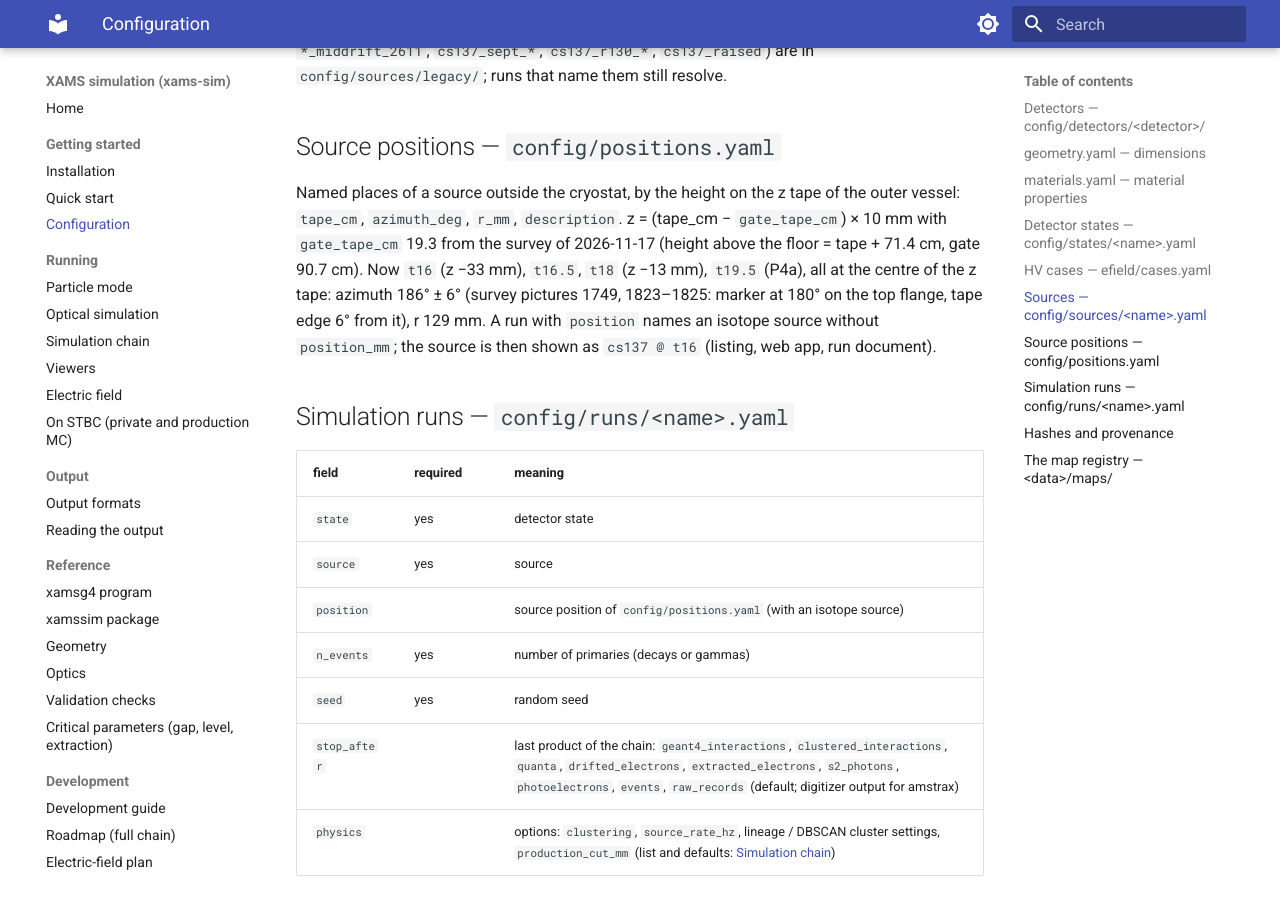
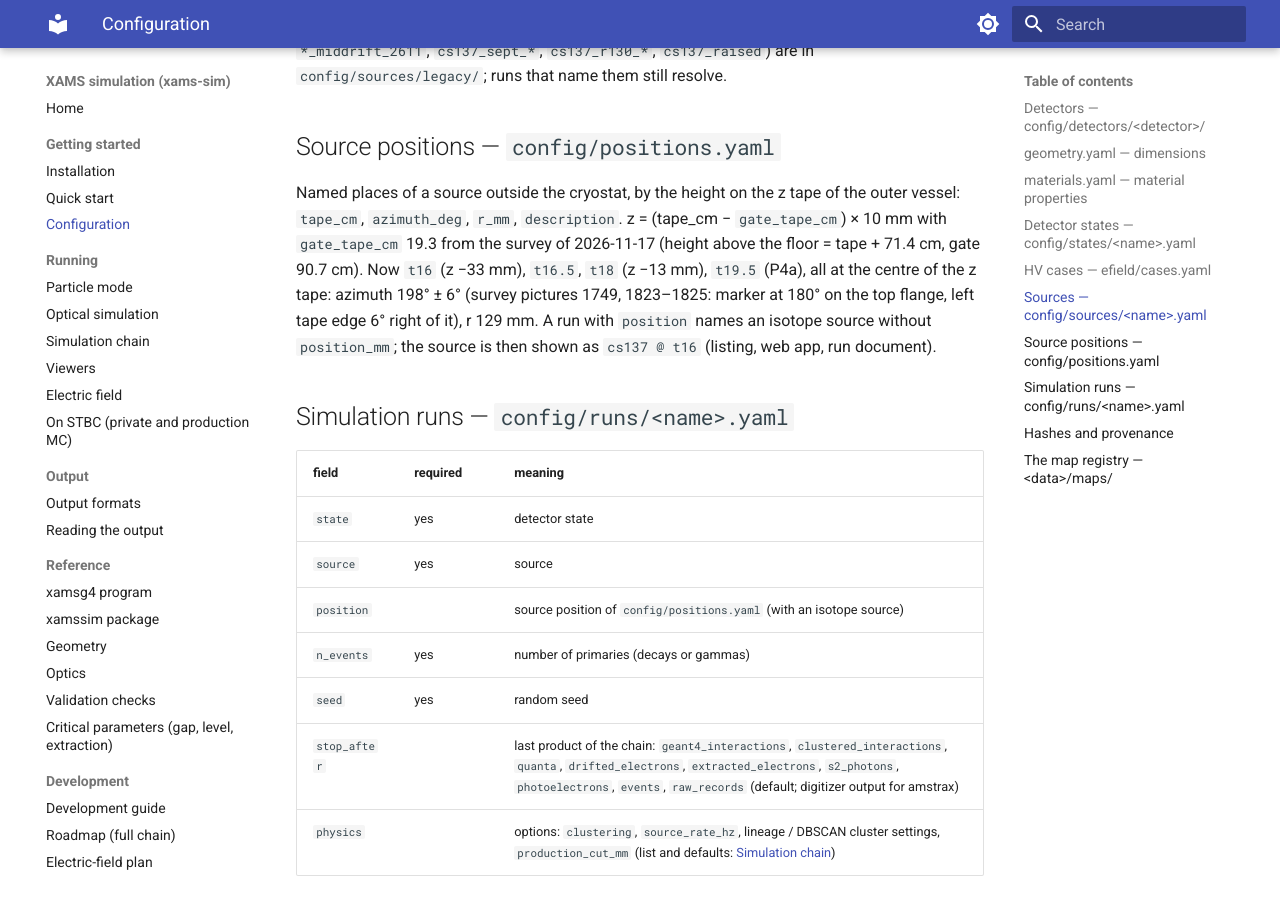
Before and after one commit to XAMS-nikhef/xams-sim, an MkDocs documentation site: the page built from docs/configuration.md, in a window 1280 px wide and 900 px high, scrolled down 3360 px. Built offline with MkDocs 1.6.1 and Material for MkDocs 9.7.7, drawn with Linux system fonts in a browser that asks for light colours.

```diff
--- a/docs/configuration.md
+++ b/docs/configuration.md
@@ -113,7 +113,7 @@ Existing: the isotopes `cs137`, `na22`, `co60` (no place: the run's `position` g
 Named places of a source outside the cryostat, by the height on the z tape of the outer vessel: `tape_cm`,
 `azimuth_deg`, `r_mm`, `description`. z = (tape_cm − `gate_tape_cm`) × 10 mm with `gate_tape_cm` 19.3 from the survey of
 2026-11-17 (height above the floor = tape + 71.4 cm, gate 90.7 cm). Now `t16` (z −33 mm), `t16.5`, `t18` (z −13 mm),
-`t19.5` (P4a), all at the centre of the z tape: azimuth 186° ± 6° (survey pictures 1749, 1823–1825: marker at 180° on the top flange, tape edge 6° from it), r 129 mm. A run with `position` names an isotope source without
+`t19.5` (P4a), all at the centre of the z tape: azimuth 198° ± 6° (survey pictures 1749, 1823–1825: marker at 180° on the top flange, left tape edge 6° right of it), r 129 mm. A run with `position` names an isotope source without
 `position_mm`; the source is then shown as `cs137 @ t16` (listing, web app, run document).
 
 ## Simulation runs — `config/runs/<name>.yaml`
```
Also changed, not shown: 2 other files.
